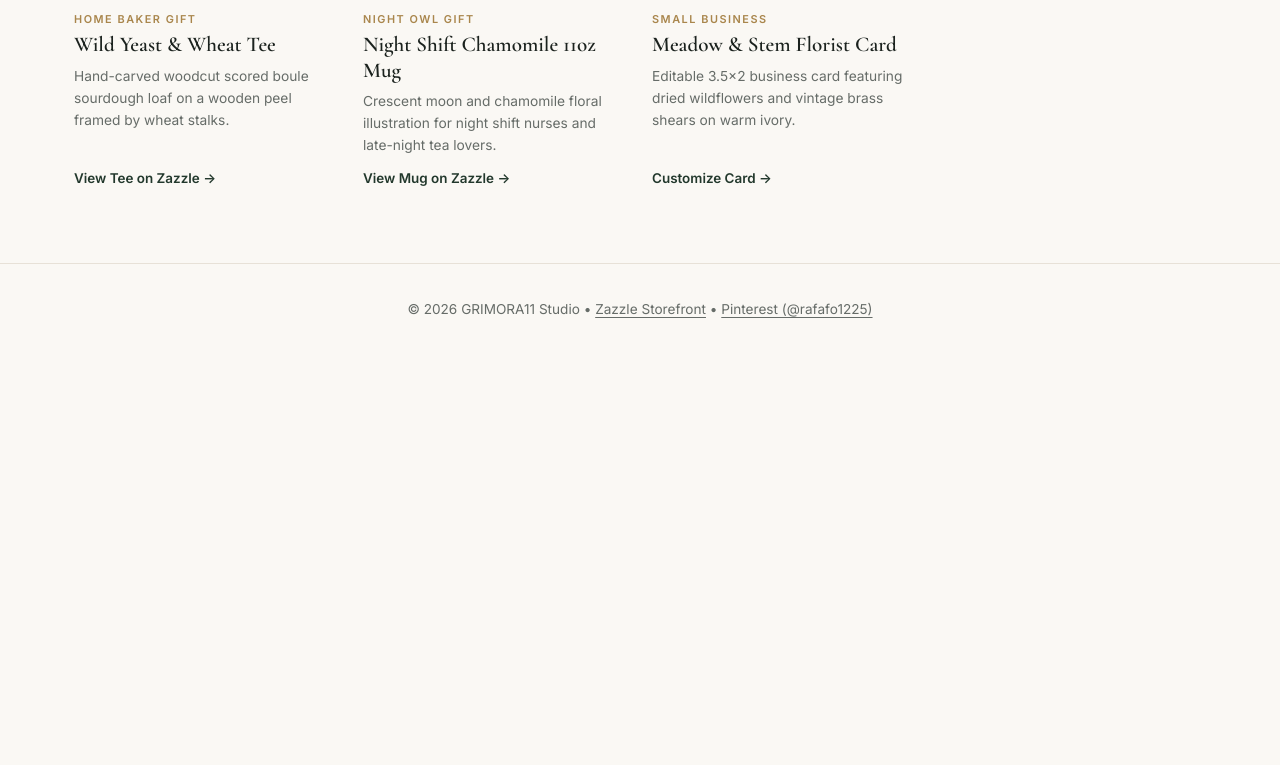
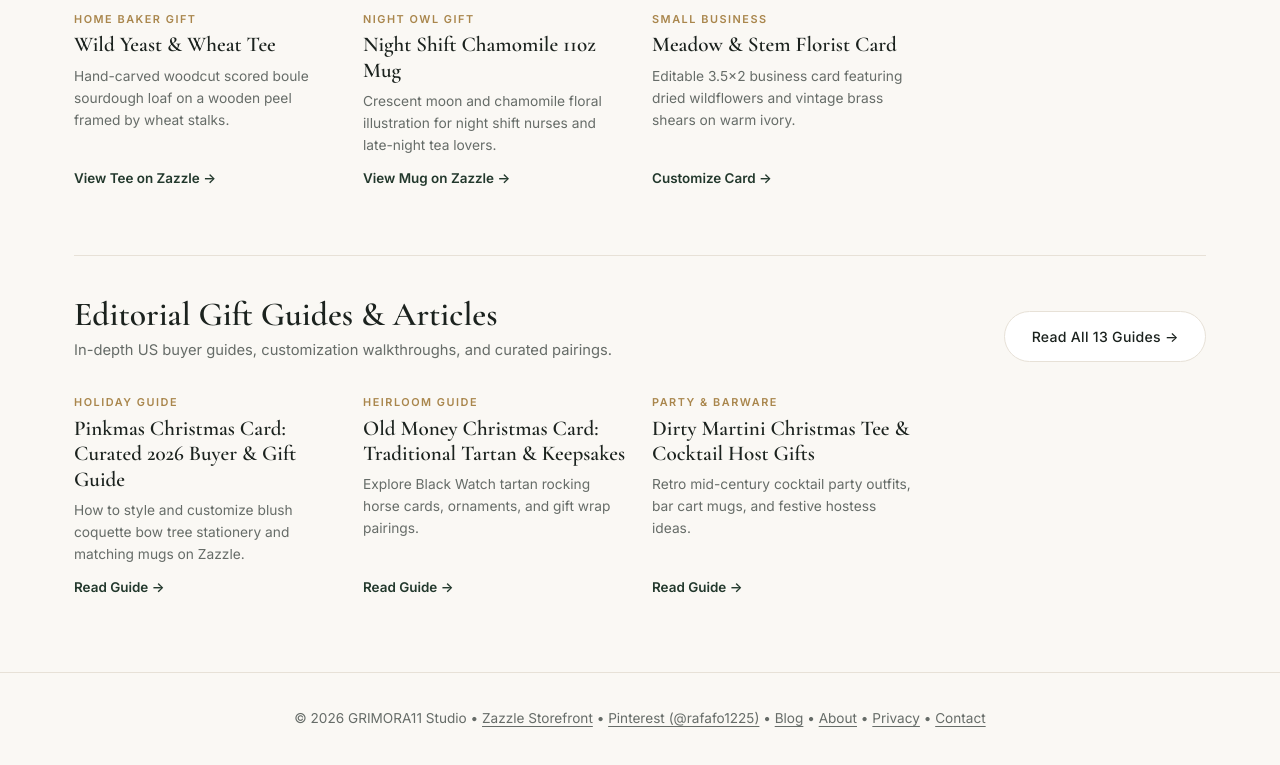
Before and after one commit to Darkshod/darkshod.github.io, a plain HTML site: page grimora11-gifts/index.html in a window 1280 px wide. Shown: the part 2623-3388 px from the top of the page. Before the commit the page ends 2979 px from the top, so only its background shows below. Drawn offline with nearby package versions, Linux system fonts and the light colour scheme.

Commit message:
Add Editorial Gift Guides section and footer links to homepage

```diff
--- a/grimora11-gifts/index.html
+++ b/grimora11-gifts/index.html
@@ -479,10 +479,40 @@
         <a class="card-link" href="https://www.zazzle.com/meadow_and_stem_botanical_florist_studio_business_card-256614486155208326?rf=238181835450951105" target="_blank" rel="noopener">Customize Card &rarr;</a>
       </article>
     </div>
+
+    <section style="margin-top:4rem;padding-top:2.5rem;border-top:1px solid var(--border)">
+      <div class="catalog-head">
+        <div>
+          <h2>Editorial Gift Guides &amp; Articles</h2>
+          <p>In-depth US buyer guides, customization walkthroughs, and curated pairings.</p>
+        </div>
+        <a class="btn btn-secondary" href="/blog.html">Read All 13 Guides &rarr;</a>
+      </div>
+      <div class="grid">
+        <article class="card" data-cat="all">
+          <div class="badge">Holiday Guide</div>
+          <h3><a href="/articles/pinkmas-christmas-card.html">Pinkmas Christmas Card: Curated 2026 Buyer &amp; Gift Guide</a></h3>
+          <p>How to style and customize blush coquette bow tree stationery and matching mugs on Zazzle.</p>
+          <a class="card-link" href="/articles/pinkmas-christmas-card.html">Read Guide &rarr;</a>
+        </article>
+        <article class="card" data-cat="all">
+          <div class="badge">Heirloom Guide</div>
+          <h3><a href="/articles/old-money-christmas-card.html">Old Money Christmas Card: Traditional Tartan &amp; Keepsakes</a></h3>
+          <p>Explore Black Watch tartan rocking horse cards, ornaments, and gift wrap pairings.</p>
+          <a class="card-link" href="/articles/old-money-christmas-card.html">Read Guide &rarr;</a>
+        </article>
+        <article class="card" data-cat="all">
+          <div class="badge">Party &amp; Barware</div>
+          <h3><a href="/articles/dirty-martini-christmas-tee.html">Dirty Martini Christmas Tee &amp; Cocktail Host Gifts</a></h3>
+          <p>Retro mid-century cocktail party outfits, bar cart mugs, and festive hostess ideas.</p>
+          <a class="card-link" href="/articles/dirty-martini-christmas-tee.html">Read Guide &rarr;</a>
+        </article>
+      </div>
+    </section>
   </main>
 
   <footer>
-    <p>&copy; 2026 GRIMORA11 Studio &bull; <a href="https://www.zazzle.com/store/grimora11?rf=238181835450951105" target="_blank" rel="noopener">Zazzle Storefront</a> &bull; <a href="https://www.pinterest.com/rafafo1225/" target="_blank" rel="noopener">Pinterest (@rafafo1225)</a></p>
+    <p>&copy; 2026 GRIMORA11 Studio &bull; <a href="https://www.zazzle.com/store/grimora11?rf=238181835450951105" target="_blank" rel="noopener">Zazzle Storefront</a> &bull; <a href="https://www.pinterest.com/rafafo1225/" target="_blank" rel="noopener">Pinterest (@rafafo1225)</a> &bull; <a href="/blog.html">Blog</a> &bull; <a href="/about.html">About</a> &bull; <a href="/privacy-policy.html">Privacy</a> &bull; <a href="/contact.html">Contact</a></p>
   </footer>
 
   <script>
```
Also changed, not shown: index.html (+31 -1 lines).
